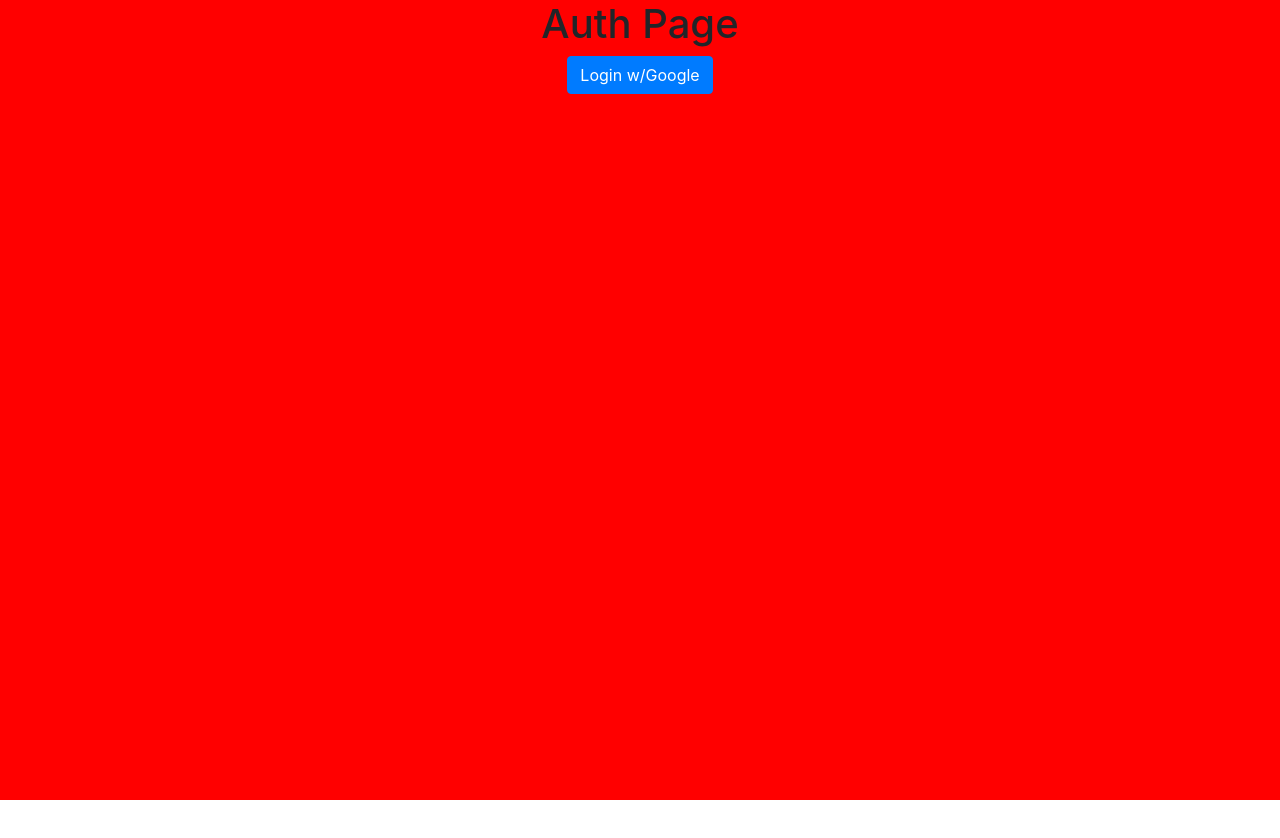
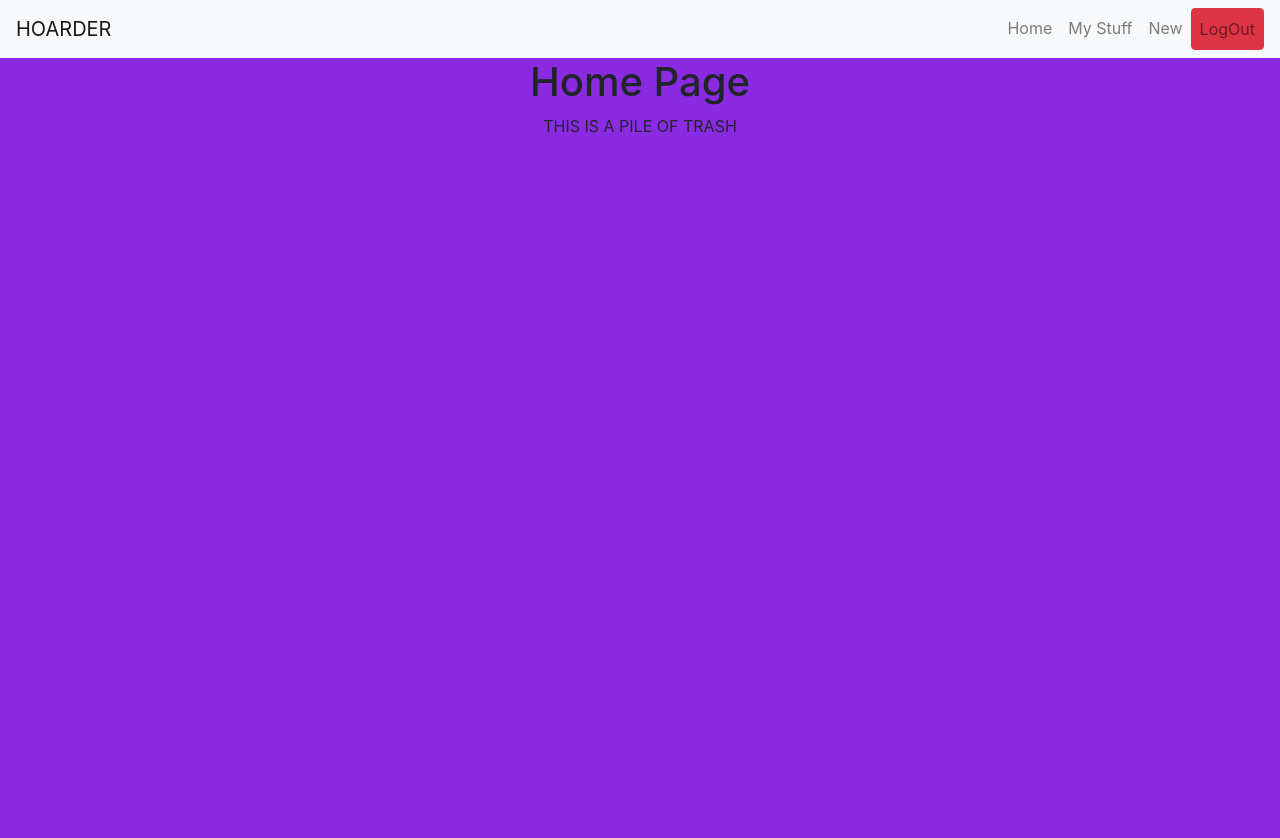
Before and after one commit to evangdesigns/hoarder, a React (Create React App) app: page / in a window 1280 px wide. Shown: the top 838 px of the page. Before the commit the page ends 800 px from the top, so only its background shows below. Built offline with nearby package versions, Linux system fonts and the light colour scheme; no server answers; sample sign-in values are in the browser's storage.

Commit message:
Nabar with a lil bit of routing

```diff
--- a/package.json
+++ b/package.json
@@ -13,6 +13,7 @@
     "prop-types": "^15.7.2",
     "react": "^16.12.0",
     "react-dom": "^16.12.0",
+    "react-router-dom": "^5.1.2",
     "react-scripts": "3.3.0"
   },
   "scripts": {
--- a/src/App/App.js
+++ b/src/App/App.js
@@ -1,12 +1,28 @@
 import React from 'react';
-
+import {
+  BrowserRouter as Router,
+  Route,
+  Redirect,
+  Switch,
+} from 'react-router-dom';
 import firebase from 'firebase/app';
 import 'firebase/auth';
 import firebaseConnection from '../helpers/data/connection';
 
 import Auth from '../components/pages/Auth/Auth';
+import Navbar from '../components/shared/Navbar/Navbar';
+import Home from '../components/pages/Home/Home';
 
 import './App.scss';
+
+const PublicRoute = ({ component: Component, authed, ...rest }) => {
+  const routeChecker = (props) => (authed === false ? <Component {...props} {...rest}/> : <Redirect to={{ pathname: '/', state: { from: props.location } }} />);
+  return <Route {...rest} render={(props) => routeChecker(props)} />;
+};
+const PrivateRoute = ({ component: Component, authed, ...rest }) => {
+  const routeChecker = (props) => (authed === true ? <Component {...props} {...rest}/> : <Redirect to={{ pathname: '/auth', state: { from: props.location } }} />);
+  return <Route {...rest} render={(props) => routeChecker(props)} />;
+};
 
 firebaseConnection();
 
@@ -33,7 +49,13 @@ class App extends React.Component {
     const { authed } = this.state;
     return (
       <div className="App">
-        <Auth authed={authed} />
+        <Router>
+          <Navbar authed={authed} />
+          <Switch>
+            <PrivateRoute path="/" exact component={Home} authed={authed} />
+            <PublicRoute path="/auth" exact component={Auth} authed={authed} />
+          </Switch>
+        </Router>
       </div>
     );
   }
--- /dev/null
+++ b/src/components/pages/Home/Home.js
@@ -0,0 +1,18 @@
+import React from 'react';
+
+import './Home.scss';
+
+class Home extends React.Component {
+  render() {
+    return (
+      <div className="Home">
+        <h1>Home Page</h1>
+        <div className="boards d-flex flex-wrap justify-content-center">
+          <p>THIS IS A PILE OF TRASH</p>
+        </div>
+      </div>
+    );
+  }
+}
+
+export default Home;
--- /dev/null
+++ b/src/components/pages/Home/Home.scss
@@ -0,0 +1,4 @@
+.Home {
+  background-color: blueviolet;
+  height:100vh;
+}
--- /dev/null
+++ b/src/components/shared/Navbar/Navbar.js
@@ -0,0 +1,58 @@
+import React from 'react';
+import { Link } from 'react-router-dom';
+import PropTypes from 'prop-types';
+import firebase from 'firebase/app';
+import 'firebase/auth';
+
+class Navbar extends React.Component {
+  static propTypes = {
+    authed: PropTypes.bool,
+  }
+
+  logMeOut = (e) => {
+    e.preventDefault();
+    firebase.auth().signOut();
+  }
+
+  render() {
+    const { authed } = this.props;
+
+    const buildNavbar = () => {
+      if (authed) {
+        return (
+          <ul className="navbar-nav ml-auto">
+            <li className="nav-item">
+              <Link className="nav-link" to="/">Home</Link>
+            </li>
+            <li className="nav-item">
+              <Link className="nav-link" to="/">My Stuff</Link>
+            </li>
+            <li className="nav-item">
+              <Link className="nav-link" to="/">New</Link>
+            </li>
+            <li className="nav-item">
+              <button className="nav-link btn btn-danger" onClick={this.logMeOut}>LogOut</button>
+            </li>
+          </ul>
+        );
+      }
+
+      return (<ul className="navbar-nav ml-auto"></ul>);
+    };
+
+    return (
+      <div className="Navbar">
+        <nav className="navbar navbar-expand-lg navbar-light bg-light">
+          <Link className="navbar-brand" to="/">HOARDER</Link>
+          <button className="navbar-toggler" type="button" data-toggle="collapse" data-target="#navbarSupportedContent" aria-controls="navbarSupportedContent" aria-expanded="false" aria-label="Toggle navigation">
+            <span className="navbar-toggler-icon"></span>
+          </button>
+          <div className="collapse navbar-collapse" id="navbarSupportedContent">
+            { buildNavbar() }
+          </div>
+        </nav>
+      </div>
+    );
+  }
+}
+export default Navbar;
--- /dev/null
+++ b/src/components/shared/Navbar/Navbar.scss
@@ -0,0 +1,3 @@
+.Navbar {
+  background-color: crimson;
+}
```
